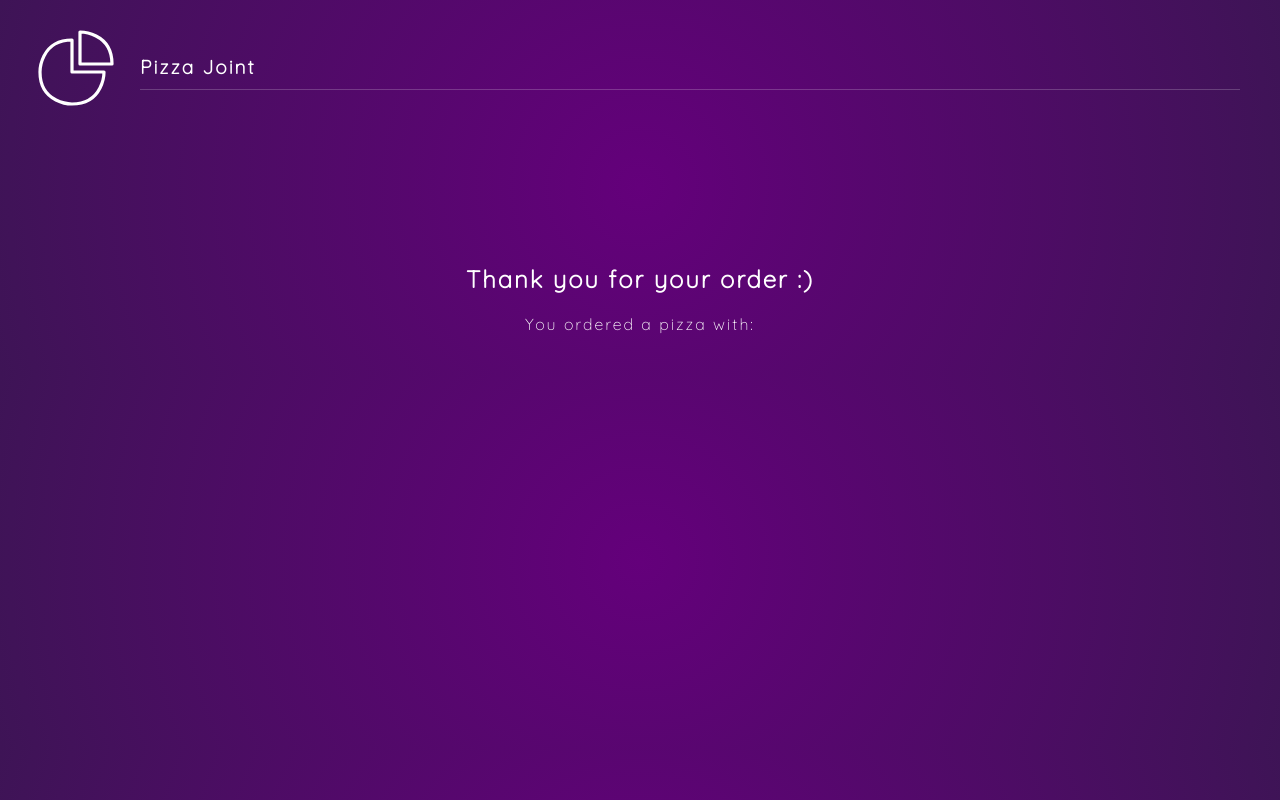
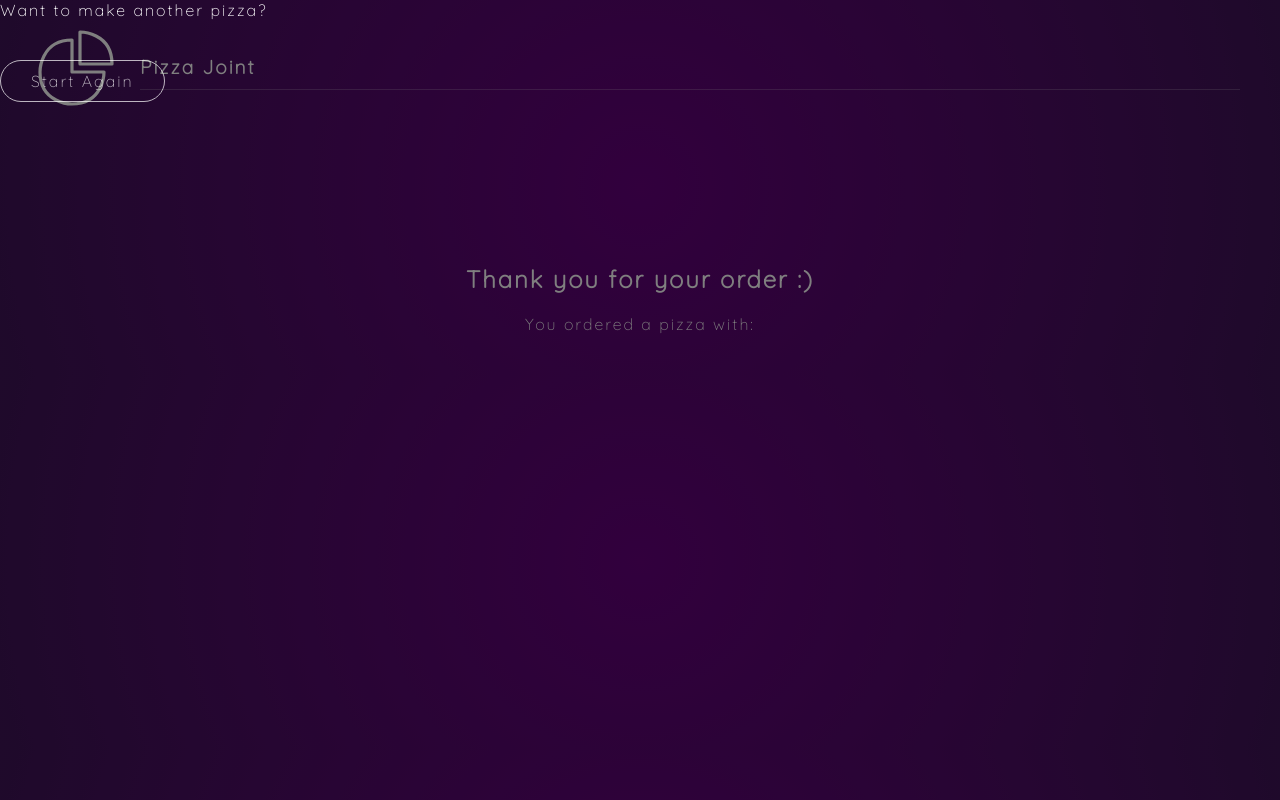
Before and after one commit to aljorgevi/framer-ts, a React (Vite) app: page /order in a window 1280 px wide. Built offline with nearby package versions, Linux system fonts and the light colour scheme.

Commit message:
add modal

```diff
--- a/src/App.tsx
+++ b/src/App.tsx
@@ -6,10 +6,16 @@ import Base from './components/Base'
 import Toppings from './components/Toppings'
 import Order from './components/Order'
 import { AnimatePresence } from 'framer-motion'
+import Modal from './components/Modal'
 
 function App() {
 	const location = useLocation()
 	const [pizza, setPizza] = useState({ base: '', toppings: [] })
+	const [showModal, setShowModal] = useState(false)
+
+	function toggle() {
+		setShowModal(!showModal)
+	}
 
 	const addBase = base => {
 		setPizza({ ...pizza, base })
@@ -28,12 +34,13 @@ function App() {
 	return (
 		<>
 			<Header />
+			<Modal showModal={showModal} toggle={toggle} />
 			<AnimatePresence mode='wait'>
 				<Routes location={location} key={location.key}>
 					<Route path='/' element={<Home />} />
 					<Route path='/base' element={<Base addBase={addBase} pizza={pizza} />} />
 					<Route path='/toppings' element={<Toppings addTopping={addTopping} pizza={pizza} />} />
-					<Route path='/order' element={<Order pizza={pizza} />} />
+					<Route path='/order' element={<Order pizza={pizza} toggle={toggle} />} />
 				</Routes>
 			</AnimatePresence>
 		</>
--- /dev/null
+++ b/src/components/Modal.tsx
@@ -0,0 +1,30 @@
+import { FC } from 'react'
+import { Link } from 'react-router-dom'
+import { motion as m, AnimatePresence } from 'framer-motion'
+
+interface ModalProps {
+	showModal: boolean
+	toggle: () => void
+}
+
+const backdrop = {
+	hidden: { opacity: 0 },
+	show: { opacity: 1 }
+}
+
+const Modal: FC<ModalProps> = ({ showModal, toggle }) => {
+	return (
+		<AnimatePresence mode='wait'>
+			{showModal && (
+				<m.div className='backdrop' variants={backdrop} initial='hidden' animate='show'>
+					<p>Want to make another pizza?</p>
+					<Link to='/'>
+						<button>Start Again</button>
+					</Link>
+				</m.div>
+			)}
+		</AnimatePresence>
+	)
+}
+
+export default Modal
--- a/src/components/Order.tsx
+++ b/src/components/Order.tsx
@@ -1,5 +1,5 @@
-import { useState } from 'react'
-import { motion as m, AnimatePresence } from 'framer-motion'
+import { motion as m } from 'framer-motion'
+import { useEffect } from 'react'
 
 const containerVariants = {
 	hidden: {
@@ -39,7 +39,13 @@ const childVariants = {
 	}
 }
 
-const Order = ({ pizza }) => {
+const Order = ({ pizza, toggle }) => {
+	useEffect(() => {
+		setTimeout(() => {
+			toggle()
+		}, 5000)
+	}, [])
+
 	return (
 		<m.div
 			className='container order'
--- a/src/index.css
+++ b/src/index.css
@@ -111,3 +111,13 @@ li span.active::before {
 .order p {
 	margin: 20px auto;
 }
+
+.backdrop {
+	position: fixed;
+	top: 0;
+	left: 0;
+	width: 100%;
+	height: 100%;
+	background: rgba(0, 0, 0, 0.5);
+	z-index: 1;
+}
```
Also changed, not shown: 1 other file (tests, documents, lock files or other folders).
